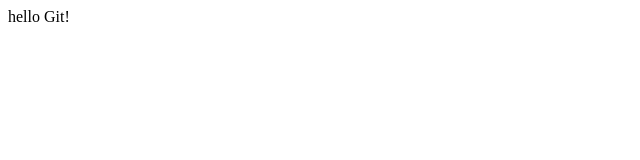
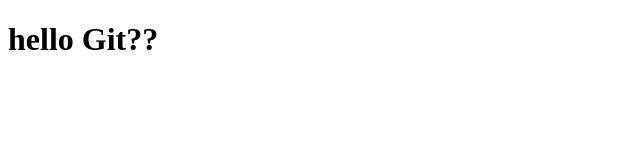
Before and after one commit to KangYeonHee/test_repo, a plain HTML site: page index.html in a window 1280 px wide. Shown: the whole page, without its empty margins (0-640 px from the left). Drawn offline with Linux system fonts and the light colour scheme.

Commit message:
메세지 수정

```diff
--- a/index.html
+++ b/index.html
@@ -7,6 +7,6 @@
     <title>Document</title>
 </head>
 <body>
-    hello Git!
+    <h1>hello Git??</h1>
 </body>
 </html>
```
